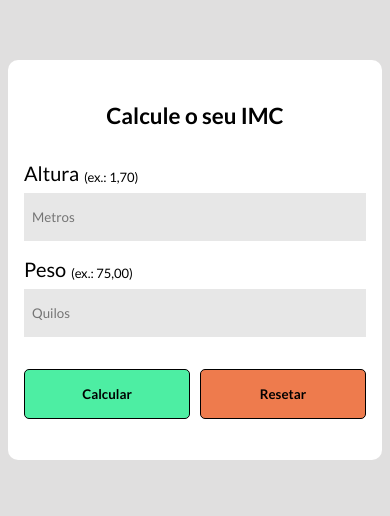
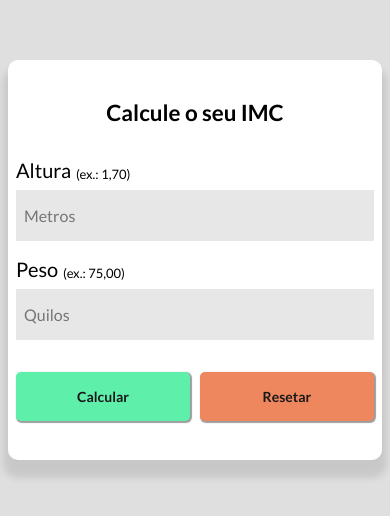
Before and after one commit to tiago-costa-s/calculadora_imc_advanced, a plain HTML site: page index.html in a window 390 px wide. Shown: the part 162-678 px from the top of the page. Drawn offline with nearby package versions, Linux system fonts and the light colour scheme.

Commit message:
Ajustes de estilo

```diff
--- a/css/styles.css
+++ b/css/styles.css
@@ -28,6 +28,8 @@ body {
     border-radius: 10px;
     margin: 0 1rem;
     background-color: rgb(255, 255, 255);
+    box-shadow: 0px 13px 7px 5px rgba(0,0,0,0.1);
+
 }
 
 #form-container {
@@ -57,7 +59,7 @@ body {
     align-items: flex-end;
     gap: .3rem;
     margin-bottom: .5rem;
-    font-size: 14px;
+    font-size: 16px;
 }
 
 .labels-box p {
@@ -68,6 +70,7 @@ body {
     padding: 1rem .5rem;
     background-color: rgb(231, 231, 231);
     border: 0;
+    font-size: 16PX;
 }
 
 .control-buttons {
@@ -79,10 +82,13 @@ body {
 .control-buttons button {
     width: calc(50% - .3rem);
     padding: 1rem 0;
+    border: 0;
     border-radius: 5px;
-    border: 1px solid black;
     cursor: pointer;
     font-weight: bold;
+    font-size: 14px;
+    opacity: .9;
+    box-shadow: 1px 1px 1px 1px rgba(0, 0, 0, 0.432);
 }
 
 .control-buttons #btn-calculator {
@@ -91,6 +97,14 @@ body {
 
 .control-buttons #btn-reset {
     background-color: rgb(238, 123, 77);
+}
+
+.control-buttons #btn-calculator:hover {
+    opacity: 1;
+}
+
+.control-buttons #btn-reset:hover {
+    opacity: 1;
 }
 
 /* Tabela de Resultados */
@@ -177,11 +191,12 @@ body {
 }
 
 
-@media(max-width: 450px) {
+@media (min-width: 350px) and (max-width: 450px) {
+
     .container {
         min-width: auto;
         height: 400px;
-        padding: 1rem;
+        padding: .5rem;
         margin: 1rem .5rem;
     }
 
@@ -199,6 +214,6 @@ body {
     }
 
     .table-line {
-        font-size: 14px;
+        font-size: 15px;
     }
 }
```
Also changed, not shown: index.html (+1 -2 lines), 1 other file.
